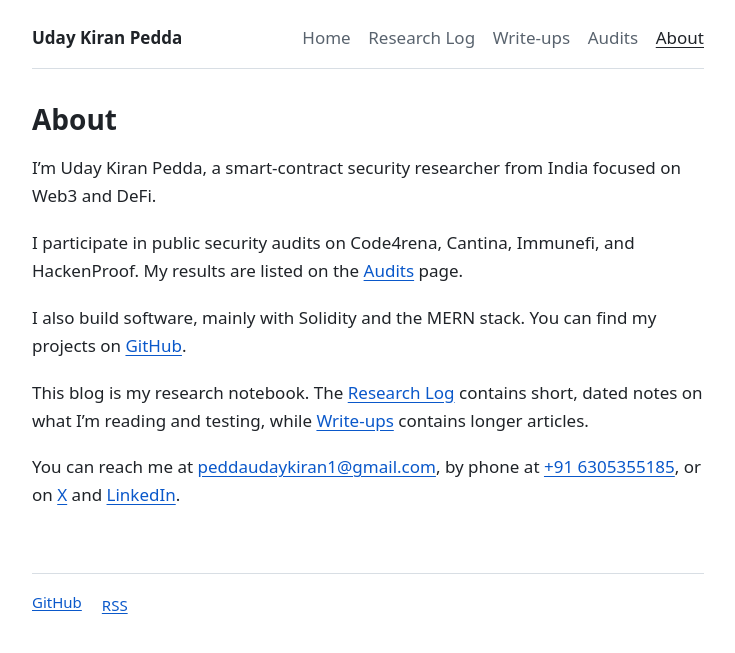
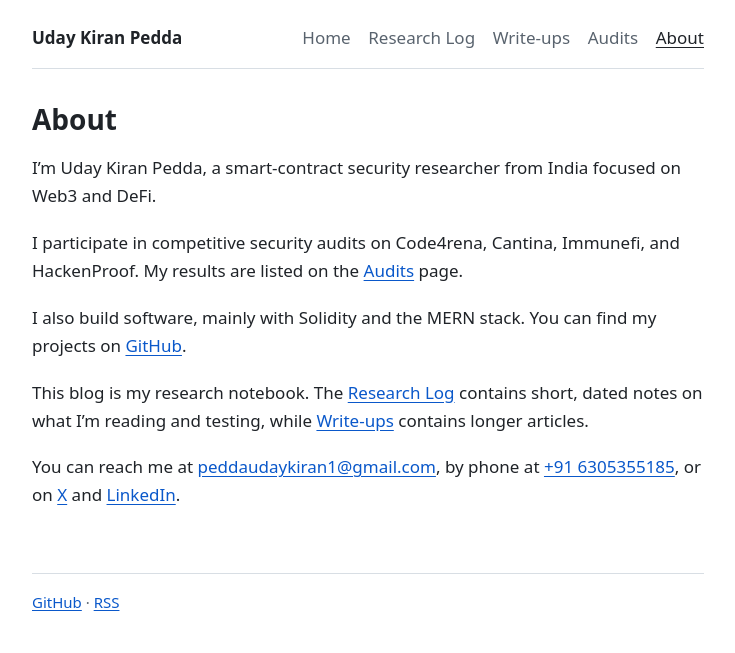
Before and after one commit to udaykiranhub/udaykiranhub.github.io, a Jekyll site: the page built from about.md, in a window 1280 px wide. Shown: the top 653 px of the page, without its empty margins (272-1007 px from the left). Built offline with Jekyll 4.4.1, drawn with Linux system fonts in a browser that asks for light colours.

Commit message:
Put footer links on one line and refine About wording
Co-Authored-By: Claude Opus 5.5 <noreply@anthropic.com>

```diff
--- a/_layouts/default.html
+++ b/_layouts/default.html
@@ -23,12 +23,12 @@
   </main>
 
   <footer class="site-footer">
-    <ul class="inline-list">
+    <p>
       {%- for link in site.profile_links %}
-      <li><a href="{{ link.url }}">{{ link.name | escape }}</a></li>
+      <a href="{{ link.url }}">{{ link.name | escape }}</a> ·
       {%- endfor %}
-      <li><a href="{{ '/feed.xml' | relative_url }}">RSS</a></li>
-    </ul>
+      <a href="{{ '/feed.xml' | relative_url }}">RSS</a>
+    </p>
   </footer>
 </body>
 </html>
--- a/about.md
+++ b/about.md
@@ -6,7 +6,7 @@ permalink: /about/
 
 I'm Uday Kiran Pedda, a smart-contract security researcher from India focused on Web3 and DeFi.
 
-I participate in public security audits on Code4rena, Cantina, Immunefi, and HackenProof. My results are listed on the [Audits](/audits/) page.
+I participate in competitive security audits on Code4rena, Cantina, Immunefi, and HackenProof. My results are listed on the [Audits](/audits/) page.
 
 I also build software, mainly with Solidity and the MERN stack. You can find my projects on [GitHub](https://github.com/udaykiranhub).
 
--- a/assets/css/main.css
+++ b/assets/css/main.css
@@ -82,7 +82,7 @@ a { color: var(--link); text-underline-offset: 0.15em; }
   color: var(--muted);
   font-size: 0.9375rem;
 }
-.inline-list { display: flex; flex-wrap: wrap; gap: 0.25rem 1.25rem; margin: 0; padding: 0; list-style: none; }
+.site-footer p { margin: 0; }
 
 /* Text */
 
```
